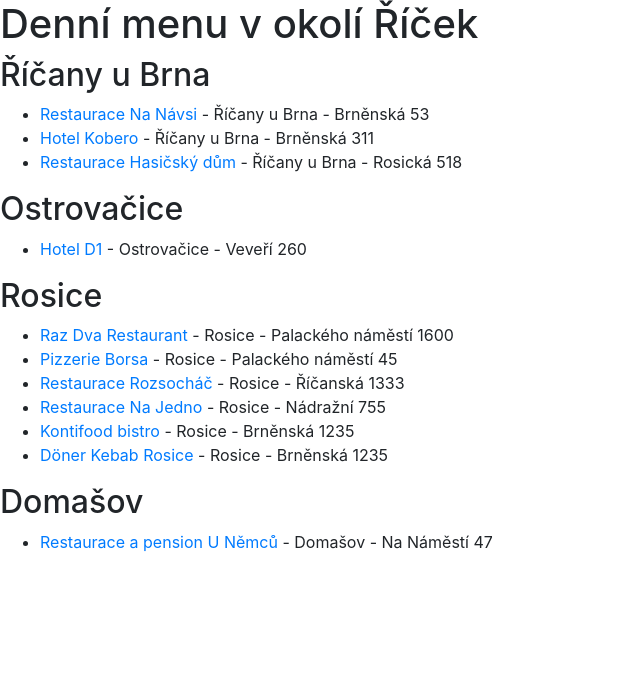
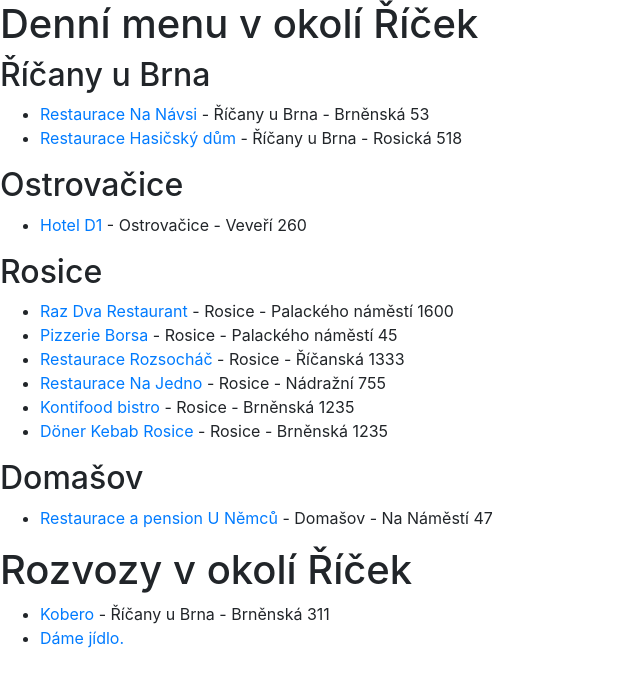
Before and after one commit to liry/liry.github.io, a plain HTML site: page menicka-ricky.html in a window 1280 px wide. Shown: the whole page, without its empty margins (0-640 px from the left). Drawn offline with nearby package versions, Linux system fonts and the light colour scheme.

Commit message:
Add delivery

```diff
--- a/menicka-ricky.html
+++ b/menicka-ricky.html
@@ -10,7 +10,6 @@
 		<h2>Říčany u Brna</h2>
 		<ul>
 			<li><a href="https://www.restaurantnanavsi.cz/#denni-menu">Restaurace Na Návsi</a> - Říčany u Brna - Brněnská 53</li>
-			<li><a href="http://www.kobero.cz/restaurace/tydenni-menu/">Hotel Kobero</a> - Říčany u Brna - Brněnská 311</li>
 			<li><a href="https://www.hotelricany.cz/menu">Restaurace Hasičský dům</a> - Říčany u Brna - Rosická 518</li>
 		</ul>
 		<h2>Ostrovačice</h2>
@@ -30,5 +29,10 @@
 		<ul>
 			<li><a href="http://www.penzionunemcu.cz/denni-menu/">Restaurace a pension U Němců</a> - Domašov - Na Náměstí 47</li>
 		</ul>
+		<h1>Rozvozy v okolí Říček</h1>
+		<ul>
+			<li><a href="https://www.pizzakobero.cz/">Kobero</a> - Říčany u Brna - Brněnská 311</li>
+			<li><a href="https://www.damejidlo.cz/">Dáme jídlo.</a></li>
+		</ul>
 	</body>
 </html>
```
